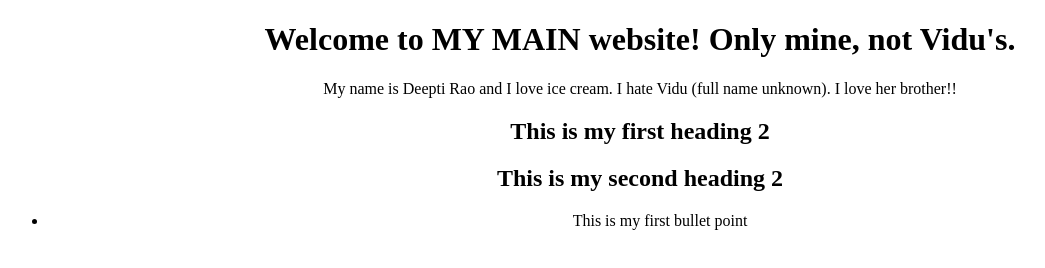
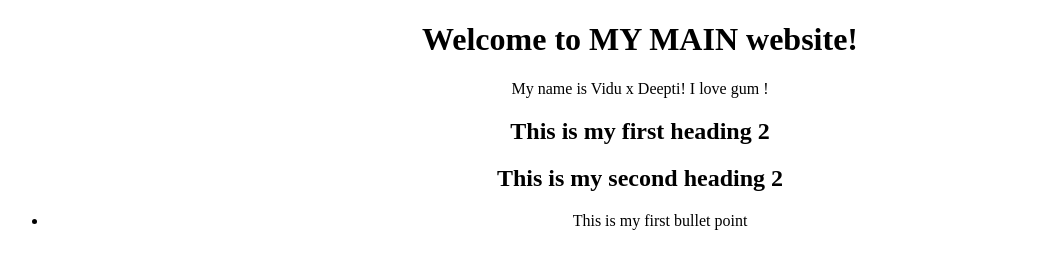
Before and after one commit to onigiri-ii/onigiri-ii.github.com, a plain HTML site: page index.html in a window 1280 px wide. Shown: the whole page, without its empty margins (0-1045 px from the left). Drawn offline with Linux system fonts and the light colour scheme.

Commit message:
Update index.html

```diff
--- a/index.html
+++ b/index.html
@@ -3,8 +3,8 @@
 <body>
 
 <center>
-<h1> Welcome to MY MAIN website! Only mine, not Vidu's. </h1>
-<p>My name is Deepti Rao and I love ice cream. I hate Vidu (full name unknown). I love her brother!!</p>
+<h1> Welcome to MY MAIN website! </h1>
+<p>My name is Vidu x Deepti! I love gum !</p>
 <h2> This is my first heading 2</h2>
 <h2>This is my second heading 2</h2>
 <ul>
```
